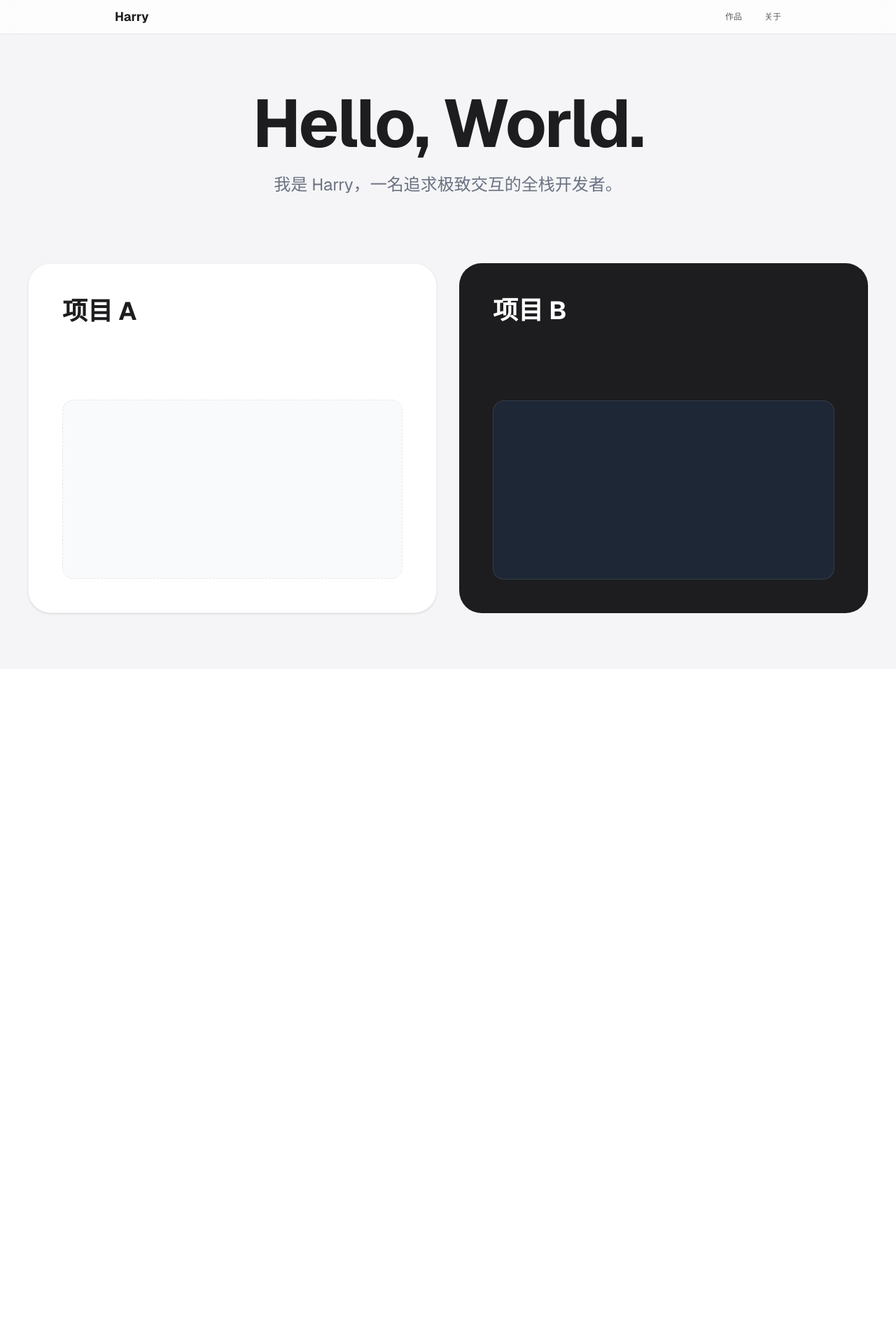
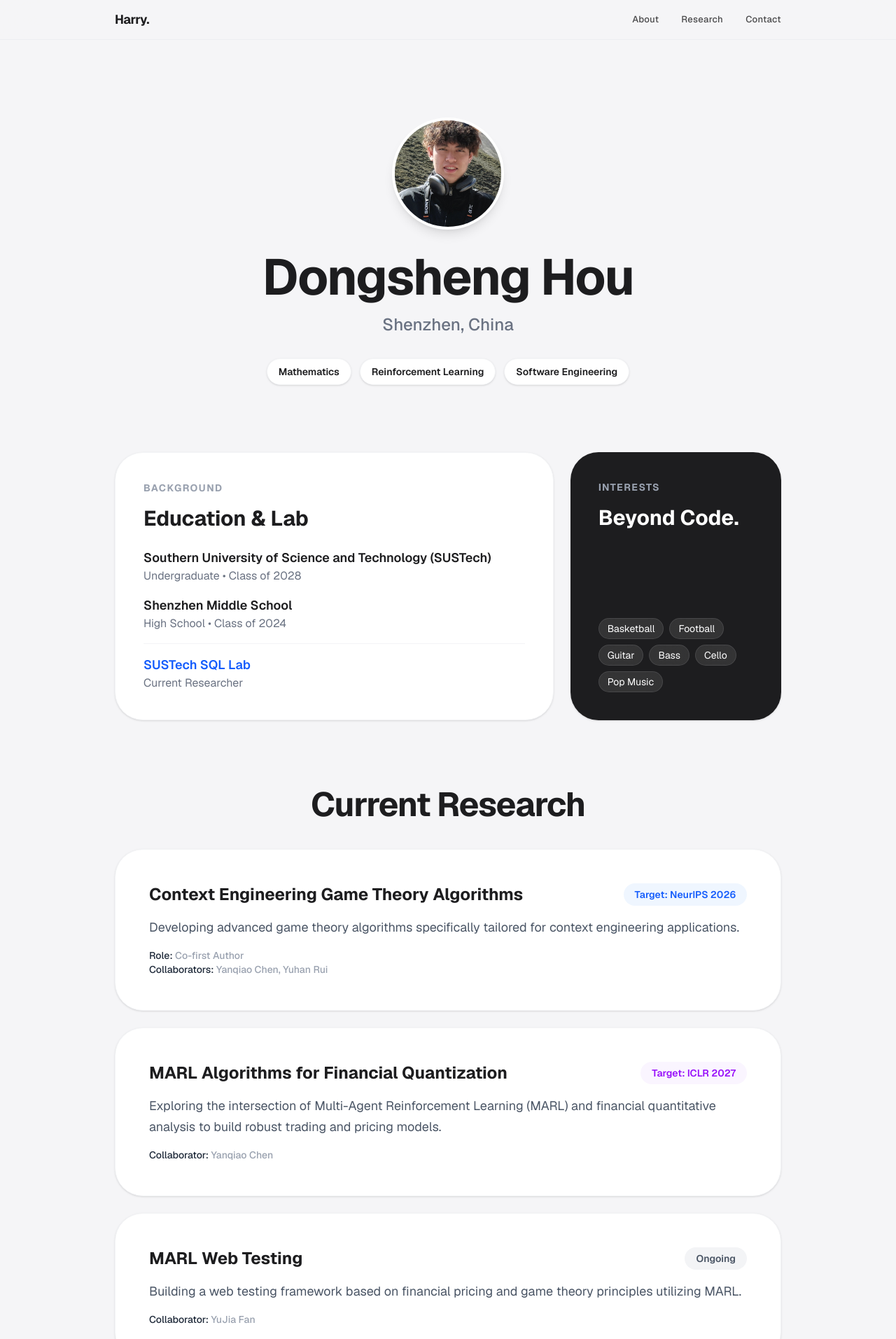
Before and after one commit to Harryfutcoder/Harryfutcoder.github.io, a Next.js app: page / in a window 1280 px wide. Shown: the top 1913 px of the page at 70% size. Before the commit the page ends 956 px from the top, so only its background shows below. Built offline with nearby package versions, Linux system fonts and the light colour scheme.

Commit message:
feat: redesign portfolio with Apple-style and english content

```diff
--- a/src/app/page.tsx
+++ b/src/app/page.tsx
@@ -1,49 +1,210 @@
 "use client";
 import { motion } from "framer-motion";
 
+// 动画预设（Apple 风格的丝滑过渡）
+const fadeInUp = {
+  hidden: { opacity: 0, y: 40 },
+  visible: {
+    opacity: 1,
+    y: 0,
+    transition: { duration: 0.8, ease: [0.16, 1, 0.3, 1] }
+  }
+};
+
+const staggerContainer = {
+  hidden: { opacity: 0 },
+  visible: {
+    opacity: 1,
+    transition: { staggerChildren: 0.15 }
+  }
+};
+
 export default function Home() {
   return (
-    <div className="bg-[#f5f5f7] min-h-screen font-sans text-[#1d1d1f] selection:bg-blue-100">
-      <nav className="fixed top-0 w-full z-50 bg-white/75 backdrop-blur-xl border-b border-gray-200">
-        <div className="max-w-[1000px] mx-auto px-6 h-12 flex items-center justify-between text-[12px] font-medium">
-          <span className="text-lg font-bold">Harry</span>
-          <div className="space-x-8 opacity-70">
-            <a href="#" className="hover:text-blue-600 transition">作品</a>
-            <a href="#" className="hover:text-blue-600 transition">关于</a>
+    <div className="bg-[#f5f5f7] min-h-screen font-sans text-[#1d1d1f] selection:bg-blue-200">
+      {/* 顶部导航 */}
+      <nav className="fixed top-0 w-full z-50 bg-[#f5f5f7]/80 backdrop-blur-xl border-b border-gray-200/50">
+        <div className="max-w-[1000px] mx-auto px-6 h-14 flex items-center justify-between text-[13px] font-medium tracking-wide">
+          <span className="text-lg font-bold tracking-tight">Harry.</span>
+          <div className="space-x-8 opacity-80 hidden sm:block">
+            <a href="#about" className="hover:text-blue-600 transition">About</a>
+            <a href="#research" className="hover:text-blue-600 transition">Research</a>
+            <a href="#contact" className="hover:text-blue-600 transition">Contact</a>
           </div>
         </div>
       </nav>
 
-      <main className="pt-32 pb-20 px-6">
-        <section className="flex flex-col items-center text-center">
-          <motion.h1
-            initial={{ opacity: 0, y: 20 }}
-            animate={{ opacity: 1, y: 0 }}
-            className="text-6xl md:text-8xl font-bold tracking-tight mb-6"
-          >
-            Hello, World.
+      <main className="pt-32 pb-24 px-6 max-w-[1000px] mx-auto">
+
+        {/* 头部区域 / Hero Section */}
+        <motion.section
+          initial="hidden"
+          animate="visible"
+          variants={staggerContainer}
+          className="flex flex-col items-center text-center mt-10 mb-24"
+        >
+          {/* 头像区域：请将你的照片命名为 profile.jpg 放入 public 文件夹 */}
+          <motion.div variants={fadeInUp} className="w-32 h-32 md:w-40 md:h-40 rounded-full bg-gray-200 mb-8 overflow-hidden shadow-lg border-4 border-white">
+            <img src="/profile.jpg" alt="Dongsheng Hou" className="w-full h-full object-cover" />
+          </motion.div>
+
+          <motion.h1 variants={fadeInUp} className="text-5xl md:text-7xl font-bold tracking-tight mb-4">
+            Dongsheng Hou
           </motion.h1>
-          <motion.p
-            initial={{ opacity: 0 }}
-            animate={{ opacity: 1 }}
-            transition={{ delay: 0.3 }}
-            className="text-xl md:text-2xl text-gray-500 max-w-2xl"
-          >
-            我是 Harry，一名追求极致交互的全栈开发者。
-          </motion.p>
-        </section>
 
-        <section className="max-w-[1200px] mx-auto grid grid-cols-1 md:grid-cols-2 gap-8 mt-24">
-          <div className="bg-white rounded-[32px] p-12 h-[500px] shadow-sm border border-gray-100 flex flex-col justify-between">
-            <h3 className="text-4xl font-bold">项目 A</h3>
-            <div className="w-full h-64 bg-gray-50 rounded-2xl border border-dashed border-gray-200" />
+          <motion.div variants={fadeInUp} className="text-xl md:text-2xl text-gray-500 font-medium mb-6">
+            Shenzhen, China
+          </motion.div>
+
+          <motion.div variants={fadeInUp} className="flex flex-wrap justify-center gap-3 mt-2">
+            <span className="px-4 py-2 bg-white rounded-full text-sm font-semibold shadow-sm border border-gray-100">Mathematics</span>
+            <span className="px-4 py-2 bg-white rounded-full text-sm font-semibold shadow-sm border border-gray-100">Reinforcement Learning</span>
+            <span className="px-4 py-2 bg-white rounded-full text-sm font-semibold shadow-sm border border-gray-100">Software Engineering</span>
+          </motion.div>
+        </motion.section>
+
+        {/* 关于我 / About Section (Bento Box 布局) */}
+        <motion.section
+          id="about"
+          initial="hidden"
+          whileInView="visible"
+          viewport={{ once: true, margin: "-100px" }}
+          variants={staggerContainer}
+          className="grid grid-cols-1 md:grid-cols-3 gap-6 mb-24"
+        >
+          {/* Education Card */}
+          <motion.div variants={fadeInUp} className="md:col-span-2 bg-white rounded-[2.5rem] p-10 shadow-sm border border-gray-100 hover:shadow-md transition-shadow">
+            <h3 className="text-sm font-bold text-gray-400 uppercase tracking-widest mb-4">Background</h3>
+            <h2 className="text-3xl font-bold mb-6">Education & Lab</h2>
+            <div className="space-y-4">
+              <div>
+                <p className="font-semibold text-lg">Southern University of Science and Technology (SUSTech)</p>
+                <p className="text-gray-500">Undergraduate • Class of 2028</p>
+              </div>
+              <div>
+                <p className="font-semibold text-lg">Shenzhen Middle School</p>
+                <p className="text-gray-500">High School • Class of 2024</p>
+              </div>
+              <div className="pt-4 border-t border-gray-100">
+                <p className="font-semibold text-lg text-blue-600">SUSTech SQL Lab</p>
+                <p className="text-gray-500">Current Researcher</p>
+              </div>
+            </div>
+          </motion.div>
+
+          {/* Hobbies Card */}
+          <motion.div variants={fadeInUp} className="bg-[#1d1d1f] text-white rounded-[2.5rem] p-10 shadow-sm flex flex-col justify-between hover:scale-[1.02] transition-transform duration-300">
+            <div>
+              <h3 className="text-sm font-bold text-gray-400 uppercase tracking-widest mb-4">Interests</h3>
+              <h2 className="text-3xl font-bold mb-6">Beyond Code.</h2>
+            </div>
+            <div className="flex flex-wrap gap-2">
+              {['Basketball', 'Football', 'Guitar', 'Bass', 'Cello', 'Pop Music'].map(hobby => (
+                <span key={hobby} className="px-3 py-1 bg-white/10 rounded-full text-sm backdrop-blur-md border border-white/10">
+                  {hobby}
+                </span>
+              ))}
+            </div>
+          </motion.div>
+        </motion.section>
+
+        {/* 研究项目 / Research Projects Section */}
+        <motion.section
+          id="research"
+          initial="hidden"
+          whileInView="visible"
+          viewport={{ once: true, margin: "-100px" }}
+          variants={staggerContainer}
+          className="mb-24"
+        >
+          <motion.h2 variants={fadeInUp} className="text-4xl md:text-5xl font-bold tracking-tight mb-10 text-center">
+            Current Research
+          </motion.h2>
+
+          <div className="space-y-6">
+            {/* Project 1 */}
+            <motion.div variants={fadeInUp} className="bg-white rounded-[2.5rem] p-8 md:p-12 shadow-sm border border-gray-100 hover:shadow-lg transition-all duration-300 group">
+              <div className="flex flex-col md:flex-row md:items-center justify-between mb-4">
+                <h3 className="text-2xl font-bold group-hover:text-blue-600 transition-colors">Context Engineering Game Theory Algorithms</h3>
+                <span className="mt-2 md:mt-0 inline-block px-4 py-1.5 bg-blue-50 text-blue-600 rounded-full text-sm font-semibold">
+                  Target: NeurIPS 2026
+                </span>
+              </div>
+              <p className="text-gray-600 text-lg mb-4 leading-relaxed">
+                Developing advanced game theory algorithms specifically tailored for context engineering applications.
+              </p>
+              <div className="text-sm font-medium text-gray-400">
+                <span className="text-gray-800">Role:</span> Co-first Author <br/>
+                <span className="text-gray-800">Collaborators:</span> Yanqiao Chen, Yuhan Rui
+              </div>
+            </motion.div>
+
+            {/* Project 2 */}
+            <motion.div variants={fadeInUp} className="bg-white rounded-[2.5rem] p-8 md:p-12 shadow-sm border border-gray-100 hover:shadow-lg transition-all duration-300 group">
+              <div className="flex flex-col md:flex-row md:items-center justify-between mb-4">
+                <h3 className="text-2xl font-bold group-hover:text-blue-600 transition-colors">MARL Algorithms for Financial Quantization</h3>
+                <span className="mt-2 md:mt-0 inline-block px-4 py-1.5 bg-purple-50 text-purple-600 rounded-full text-sm font-semibold">
+                  Target: ICLR 2027
+                </span>
+              </div>
+              <p className="text-gray-600 text-lg mb-4 leading-relaxed">
+                Exploring the intersection of Multi-Agent Reinforcement Learning (MARL) and financial quantitative analysis to build robust trading and pricing models.
+              </p>
+              <div className="text-sm font-medium text-gray-400">
+                <span className="text-gray-800">Collaborator:</span> Yanqiao Chen
+              </div>
+            </motion.div>
+
+            {/* Project 3 */}
+            <motion.div variants={fadeInUp} className="bg-white rounded-[2.5rem] p-8 md:p-12 shadow-sm border border-gray-100 hover:shadow-lg transition-all duration-300 group">
+              <div className="flex flex-col md:flex-row md:items-center justify-between mb-4">
+                <h3 className="text-2xl font-bold group-hover:text-blue-600 transition-colors">MARL Web Testing</h3>
+                <span className="mt-2 md:mt-0 inline-block px-4 py-1.5 bg-gray-100 text-gray-600 rounded-full text-sm font-semibold">
+                  Ongoing
+                </span>
+              </div>
+              <p className="text-gray-600 text-lg mb-4 leading-relaxed">
+                Building a web testing framework based on financial pricing and game theory principles utilizing MARL.
+              </p>
+              <div className="text-sm font-medium text-gray-400">
+                <span className="text-gray-800">Collaborator:</span> YuJia Fan
+              </div>
+            </motion.div>
           </div>
-          <div className="bg-[#1d1d1f] text-white rounded-[32px] p-12 h-[500px] flex flex-col justify-between">
-            <h3 className="text-4xl font-bold">项目 B</h3>
-            <div className="w-full h-64 bg-blue-500/10 rounded-2xl border border-white/10" />
+        </motion.section>
+
+        {/* 联系方式 / Contact Section */}
+        <motion.section
+          id="contact"
+          initial="hidden"
+          whileInView="visible"
+          viewport={{ once: true }}
+          variants={fadeInUp}
+          className="text-center py-12"
+        >
+          <h2 className="text-3xl font-bold tracking-tight mb-8">Connect with me.</h2>
+          <div className="flex flex-wrap justify-center gap-4 md:gap-6">
+            <a href="https://github.com/Harryfutcoder" target="_blank" rel="noreferrer" className="px-6 py-3 bg-white rounded-full font-medium shadow-sm hover:shadow-md border border-gray-200 hover:-translate-y-1 transition-all">
+              GitHub
+            </a>
+            <a href="https://www.instagram.com/ishowmilliondollars/" target="_blank" rel="noreferrer" className="px-6 py-3 bg-white rounded-full font-medium shadow-sm hover:shadow-md border border-gray-200 hover:-translate-y-1 transition-all">
+              Instagram
+            </a>
+            <a href="https://www.xiaohongshu.com/user/profile/62b5d3e5000000001902bdc4" target="_blank" rel="noreferrer" className="px-6 py-3 bg-white rounded-full font-medium shadow-sm hover:shadow-md border border-gray-200 hover:-translate-y-1 transition-all">
+              Xiaohongshu
+            </a>
+            <a href="https://www.zhihu.com/people/harry-27-89" target="_blank" rel="noreferrer" className="px-6 py-3 bg-white rounded-full font-medium shadow-sm hover:shadow-md border border-gray-200 hover:-translate-y-1 transition-all">
+              Zhihu
+            </a>
           </div>
-        </section>
+        </motion.section>
+
       </main>
+
+      {/* Footer */}
+      <footer className="text-center py-8 text-gray-400 text-sm border-t border-gray-200/50">
+        <p>© {new Date().getFullYear()} Dongsheng Hou. All rights reserved.</p>
+      </footer>
     </div>
   );
 }
```
Also changed, not shown: public/profile.JPG (added).
